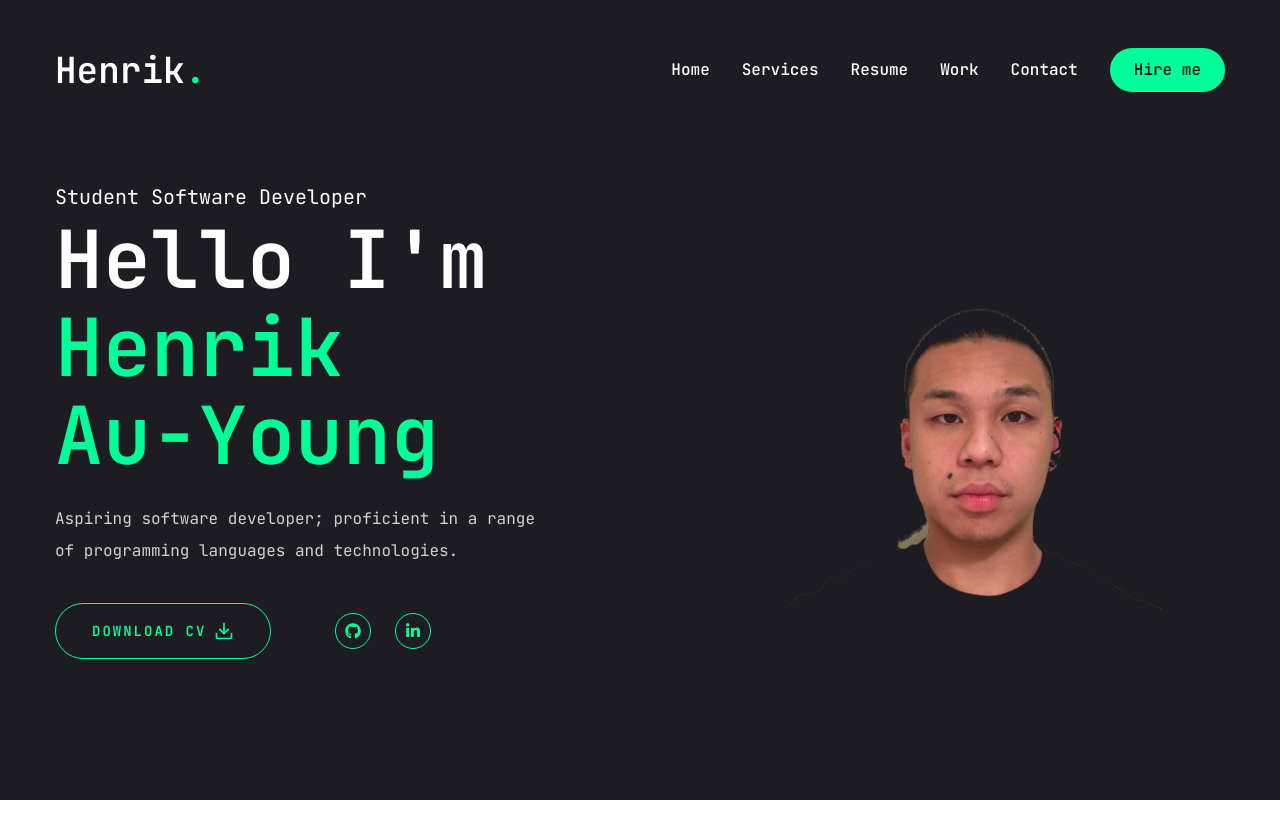
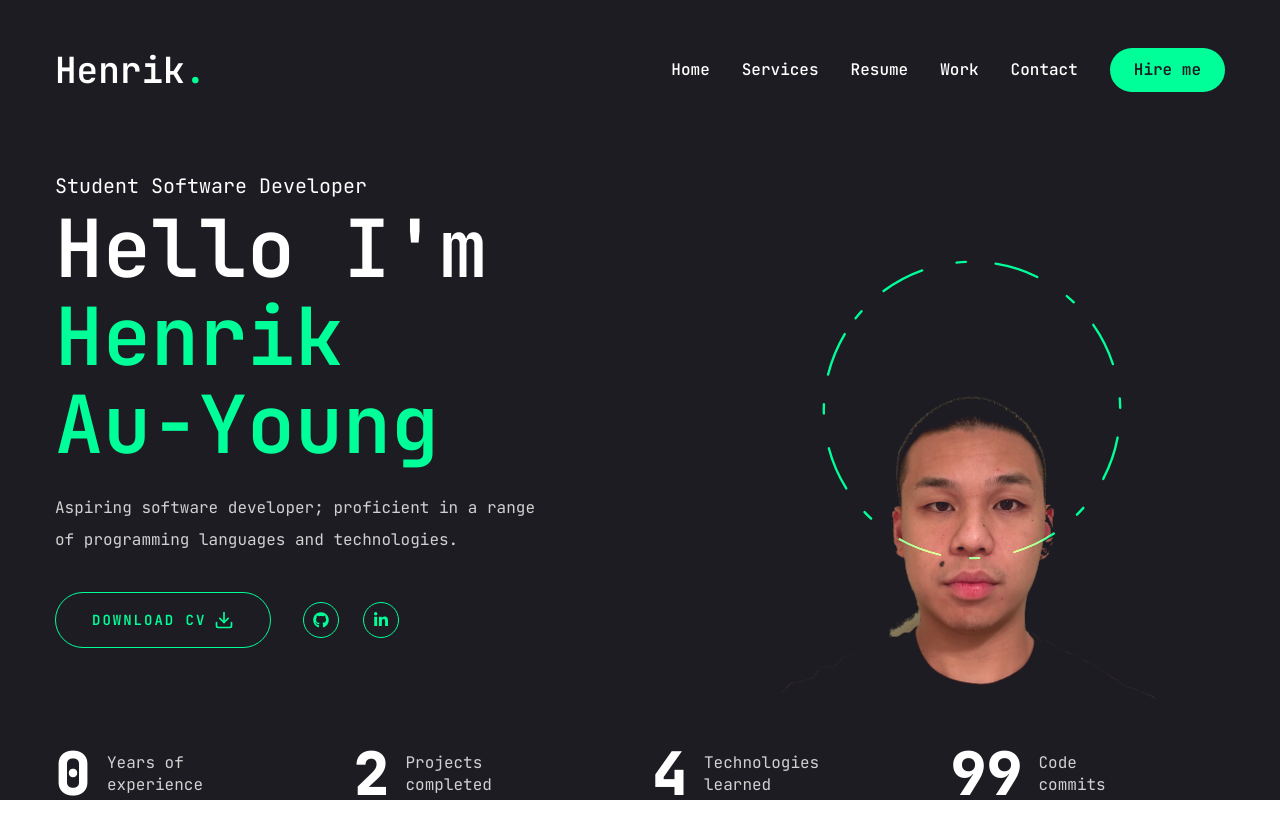
Before and after one commit to henrikauy/henrik-portfolio, a Next.js app: page / in a window 1280 px wide. Built offline with nearby package versions, Linux system fonts and the light colour scheme.

Commit message:
home page complete (photo xl to be fixed)

```diff
--- a/app/page.jsx
+++ b/app/page.jsx
@@ -4,6 +4,7 @@
 // components
 import Social from "@/components/Social";
 import Photo from "@/components/Photo";
+import Stats from "@/components/Stats";
 
 const Home = () => {
   return (
@@ -11,7 +12,7 @@
       <div className="container mx-auto h-full">
         <div className="flex flex-col xl:flex-row items-center justify-between xl:pt-8 xl:pb-24">
           {/* text */}
-          <div className="text-center xl:text-left">
+          <div className="text-center xl:text-left order-2 xl:order-none">
             <span className="text-xl">Student Software Developer</span>
             <h1 className="h1 mb-6">
               Hello I&apos;m <br /> <span className="text-accent">Henrik <br />Au-Young</span>
@@ -29,18 +30,19 @@
                 <span>Download CV</span>
                 <FiDownload className="text-xl" />
               </Button>
-              <div className="mb-8 xl:mb-0"></div>
               <Social
                 containerStyles={"flex gap-6"}
                 iconStyles="w-9 h-9 border border-accent rounded-full flex justify-center items-center text-accent text-base hover:bg-accent hover:text-primary hover:transition-all duration-500" />
             </div>
+            <div className="mb-8 xl:mb-0"></div>
           </div>
           {/* photo */}
-          <div>
+          <div className="order-1 xl:order-none mb-8 xl:mb-0">
             <Photo />
           </div>
         </div>
       </div>
+      <Stats />
     </section>
   );
 };
--- a/components/Photo.jsx
+++ b/components/Photo.jsx
@@ -11,22 +11,56 @@
                 animate={{
                     opacity: 1,
                     transition: { delay: 2, duration: 0.4, ease: "easeIn" },
-                }}>
+                }}
+            >
+                {/* image */}
                 <motion.div
-                    className="w-[298px] h-[298px] xl:w-[498px] xl:h-[498px] mix-blend-lighten"
+                    className="w-[298px] h-[298px] xl:w-[498px] xl:h-[498px] mix-blend-lighten absolute"
                     initial={{ opacity: 0 }}
                     animate={{
                         opacity: 1,
                         transition: { delay: 2.4, duration: 0.4, ease: "easeInOut" },
-                    }}>
+                    }}
+                >
                     <Image
                         src="/assets/photo.png"
                         priority
                         quality={100}
                         fill
                         alt=""
-                        className="object-contain" />
+                        className="object-contain"
+                    />
                 </motion.div>
+
+                {/* circle */}
+                <motion.svg
+                    className="w-[300px] xl:w-[506px] h-[300px] xl:h[506px]"
+                    fill="transparent"
+                    viewBox="0 0 506 506"
+                    xmlns="http://www.w3.org/2000/svg"
+                >
+                    <motion.circle
+                        cx="253"
+                        cy="253"
+                        r="250"
+                        stroke="#00ff99"
+                        strokeWidth="4"
+                        strokeLinecap="round"
+                        strokeLinejoin="round"
+                        initial={{
+                            strokeDasharray: "24 10 0 0"
+                        }}
+                        animate={{
+                            strokeDasharray: ["15 120 25 25", "16 25 92 72", "4 250 22 22"],
+                            rotate: [120, 360],
+                        }}
+                        transition={{
+                            duration: 20,
+                            repeat: Infinity,
+                            repeatType: "reverse",
+                        }}
+                    />
+                </motion.svg>
             </motion.div>
         </div>
     );
--- /dev/null
+++ b/components/Stats.jsx
@@ -0,0 +1,57 @@
+"use client";
+
+import CountUp from "react-countup";
+
+const stats = [
+    {
+        num: "0",
+        text: "Years of experience",
+    },
+    {
+        num: "2",
+        text: "Projects completed",
+    },
+    {
+        num: "4",
+        text: "Technologies learned",
+    },
+    {
+        num: "100",
+        text: "Code commits",
+    },
+];
+
+
+const Stats = () => {
+    return (
+        <section className="pt-4 pb-12 xl:pt-0 xl:pb-0">
+            <div className="container mx-auto">
+                <div className="flex flex-wrap gap-6 max-w-[80vw] mx-auto xl:max-w-none">
+                    {stats.map((item, index) => {
+                        return (
+                            <div
+                                className="flex-1 flex gap-4 items-center justify-center xl:justify-start"
+                                key={index}
+                            >
+                                <CountUp
+                                    end={item.num}
+                                    duration={5}
+                                    delay={2}
+                                    className="text-4xl xl:text-6xl font-extrabold"
+                                />
+                                <p
+                                    className={`${item.text.length < 15 ? "max-w-[100px]" : "max-w-[150px]"
+                                        } leading-snug text-white/80`}
+                                >
+                                    {item.text}
+                                </p>
+                            </div>
+                        );
+                    })}
+                </div>
+            </div>
+        </section>
+    );
+};
+
+export default Stats
--- a/package.json
+++ b/package.json
@@ -21,6 +21,7 @@
     "lucide-react": "^0.403.0",
     "next": "14.2.4",
     "react": "^18",
+    "react-countup": "^6.5.3",
     "react-dom": "^18",
     "react-icons": "^5.2.1",
     "tailwind-merge": "^2.4.0",
```
Also changed, not shown: 1 other file (tests, documents, lock files or other folders).
